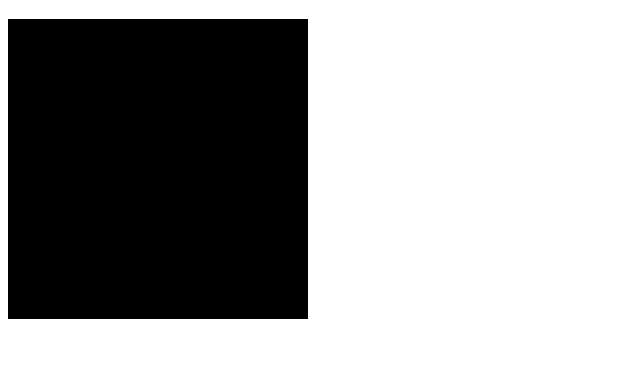
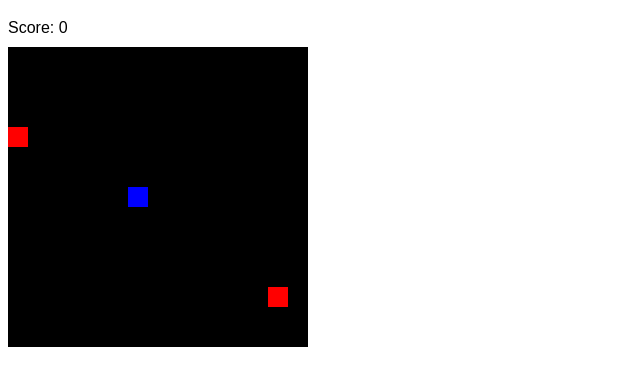
Before and after one commit to Dupsogod/ChatGPT-test, a plain HTML site: page index.html in a window 1280 px wide. Shown: the part 61-446 px from the top of the page, without its empty margins (0-640 px from the left). Drawn offline with Linux system fonts and the light colour scheme.

Commit message:
Add multi-apple logic with colored effects and scoring

```diff
--- a/index.html
+++ b/index.html
@@ -7,6 +7,7 @@
 </head>
 <body>
 <h1>Zmejka</h1>
+<div id="score-board">Score: <span id="score">0</span></div>
 <canvas id="game-area" width="300" height="300"></canvas>
 <script src="script.js"></script>
 </body>
--- a/script.js
+++ b/script.js
@@ -1,16 +1,107 @@
 var canvas = document.getElementById('game-area');
 var ctx = canvas.getContext('2d');
-ctx.fillStyle = '#FFF';
-ctx.fillRect(0, 0, 300, 300);
-var snakeX = 0;
-var snakeY = 0;
-var unit_size = 20;
-var snake = [];
-var direction = 'r';
-const updateGameArea = function() {
-    ctx.clearRect(0, 0, 300, 300);
-    for (var i = 0; i < snake.length; i++) {
-        ctx.fillRect(snake[i].x, snake[i].y, unit_size, unit_size);
+
+var unit = 20;
+var cols = canvas.width / unit;
+var rows = canvas.height / unit;
+
+var snake = [{x: unit * 5, y: unit * 5}];
+var direction = 'RIGHT';
+var apples = [];
+var maxApples = 3;
+var speed = 200;
+var timer;
+var score = 0;
+var slowTimeout = null;
+
+function randomPosition() {
+  return {
+    x: Math.floor(Math.random() * cols) * unit,
+    y: Math.floor(Math.random() * rows) * unit
+  };
+}
+
+function spawnApple() {
+  var colors = ['green', 'red', 'blue'];
+  var pos;
+  do {
+    pos = randomPosition();
+  } while (snake.some(seg => seg.x === pos.x && seg.y === pos.y) ||
+           apples.some(a => a.x === pos.x && a.y === pos.y));
+  apples.push({x: pos.x, y: pos.y, color: colors[Math.floor(Math.random() * colors.length)]});
+}
+
+function ensureApples() {
+  while (apples.length < maxApples) spawnApple();
+}
+
+function draw() {
+  ctx.clearRect(0,0,canvas.width, canvas.height);
+  apples.forEach(a => {
+    ctx.fillStyle = a.color;
+    ctx.fillRect(a.x, a.y, unit, unit);
+  });
+  ctx.fillStyle = 'black';
+  snake.forEach(seg => {
+    ctx.fillRect(seg.x, seg.y, unit, unit);
+  });
+  document.getElementById('score').textContent = score;
+}
+
+function moveSnake() {
+  var head = {x: snake[0].x, y: snake[0].y};
+  if (direction === 'LEFT') head.x -= unit;
+  if (direction === 'RIGHT') head.x += unit;
+  if (direction === 'UP') head.y -= unit;
+  if (direction === 'DOWN') head.y += unit;
+
+  if (head.x >= canvas.width) head.x = 0;
+  if (head.x < 0) head.x = canvas.width - unit;
+  if (head.y >= canvas.height) head.y = 0;
+  if (head.y < 0) head.y = canvas.height - unit;
+
+  snake.unshift(head);
+  var appleIndex = apples.findIndex(a => a.x === head.x && a.y === head.y);
+  if (appleIndex > -1) {
+    var apple = apples[appleIndex];
+    apples.splice(appleIndex,1);
+    score += 100;
+    if (apple.color === 'red') {
+      snake.pop();
+      if (snake.length > 1) snake.pop();
+    } else if (apple.color === 'blue') {
+      clearInterval(timer);
+      speed *= 2;
+      timer = setInterval(gameStep, speed);
+      if (slowTimeout) clearTimeout(slowTimeout);
+      slowTimeout = setTimeout(function(){
+        clearInterval(timer);
+        speed /= 2;
+        timer = setInterval(gameStep, speed);
+      }, 10000);
     }
-};
-setInterval(updateGameArea, 200);
+    if (score >= 1000) {
+      alert('Victory! You scored ' + score + ' points!');
+      score = 0;
+    }
+    ensureApples();
+  } else {
+    snake.pop();
+  }
+}
+
+function gameStep() {
+  moveSnake();
+  draw();
+}
+
+document.addEventListener('keydown', function(e) {
+  if (e.key === 'ArrowLeft' && direction !== 'RIGHT') direction = 'LEFT';
+  if (e.key === 'ArrowRight' && direction !== 'LEFT') direction = 'RIGHT';
+  if (e.key === 'ArrowUp' && direction !== 'DOWN') direction = 'UP';
+  if (e.key === 'ArrowDown' && direction !== 'UP') direction = 'DOWN';
+});
+
+ensureApples();
+timer = setInterval(gameStep, speed);
+draw();
--- a/style.css
+++ b/style.css
@@ -9,3 +9,7 @@ body {
     background-color: #000;
     position: relative;
 }
+
+#score-board {
+    margin-bottom: 10px;
+}
```
